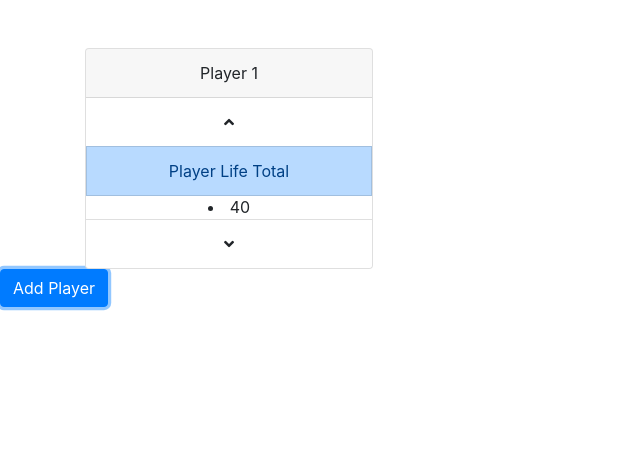
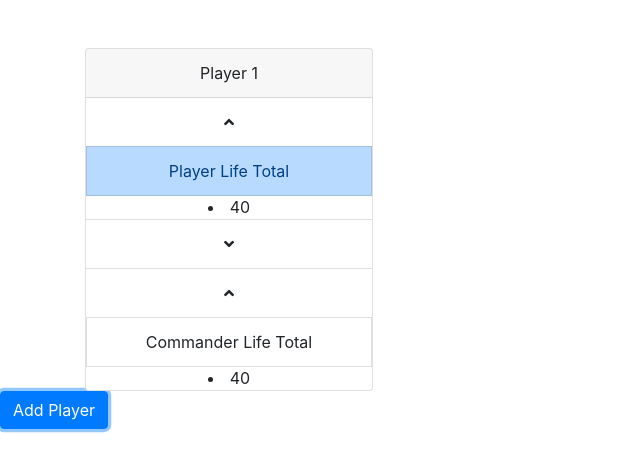
Before and after one commit to Lowna/Life-Counter, a plain HTML site: page index.html in a window 1280 px wide. Both pictures are taken after a click on the button "Add Player". Shown: the whole page, without its empty margins (0-640 px from the left). Drawn offline with nearby package versions, Linux system fonts and the light colour scheme.

Commit message:
latest changes

```diff
--- a/index.html
+++ b/index.html
@@ -84,13 +84,13 @@
 
 				lifeTotal.appendChild(lifeTotalInc);
 				card.appendChild(lifeTotal);
-
+				//this is the life total label
 				var lifeTotalLabel = document.createElement('li');
 				lifeTotalLabel.classList.add("list-group-item");
 				lifeTotalLabel.classList.add("list-group-item-primary");
 				lifeTotalLabel.innerHTML = 'Player Life Total';
 				card.appendChild(lifeTotalLabel);
-
+				//this is the life total value
 				var lifeTotalValue = document.createElement('li');
 				lifeTotalValue.id = 'player_'+playerIndex+'_life_total';
 				lifeTotalValue.innerHTML = players[playerIndex-1].total;
@@ -101,7 +101,7 @@
 				lifeTotal.classList.add("list-group-flush");
 
 				document.getElementById('players').appendChild(card);
-
+				//start life total buttons
 
 				var lifeTotal = document.createElement('ul');
 				lifeTotal.classList.add("list-group");
@@ -121,7 +121,42 @@
 
 
 				document.getElementById('players').appendChild(card);
-			};
+
+				//begin commander damage
+				var commanderTotal = document.createElement('ul');
+				commanderTotal.classList.add("list-group");
+				commanderTotal.classList.add("list-group-flush");
+				//this increases life total
+				var commanderTotalInc = document.createElement('li');
+				commanderTotalInc.classList.add("list-group-item")
+				commanderTotalInc.innerHTML = '<i class="fas fa-angle-up"></i>';
+				commanderTotalInc.onclick = function(){
+					players[playerIndex-1].total++;
+					document.getElementById('player_'+playerIndex+'_commander_total').innerHTML = players[playerIndex-1].total;
+					console.log(players);
+				}
+				commanderTotal.appendChild(commanderTotalInc);
+				card.appendChild(commanderTotal);
+				//this is the commander life total label
+				var commanderTotalLabel = document.createElement('li');
+				commanderTotalLabel.classList.add("list-group-item");
+				commanderTotalLabel.classList.add("list-group-item");
+				commanderTotalLabel.innerHTML = 'Commander Life Total';
+				card.appendChild(commanderTotalLabel);
+				//begin commander total value
+				var commanderTotalValue = document.createElement('li');
+				commanderTotalValue.id = 'commander_'+playerIndex+'_life_total';
+				commanderTotalValue.innerHTML = players[playerIndex-1].total;
+				card.appendChild(commanderTotalValue);
+
+				var commanderTotal = document.createElement('ul');
+				commanderTotal.classList.add("list-group");
+				commanderTotal.classList.add("list-group-flush");
+
+				document.getElementById('players').appendChild(card);
+
+
+			 };
 		};
 	</script>
 
```
